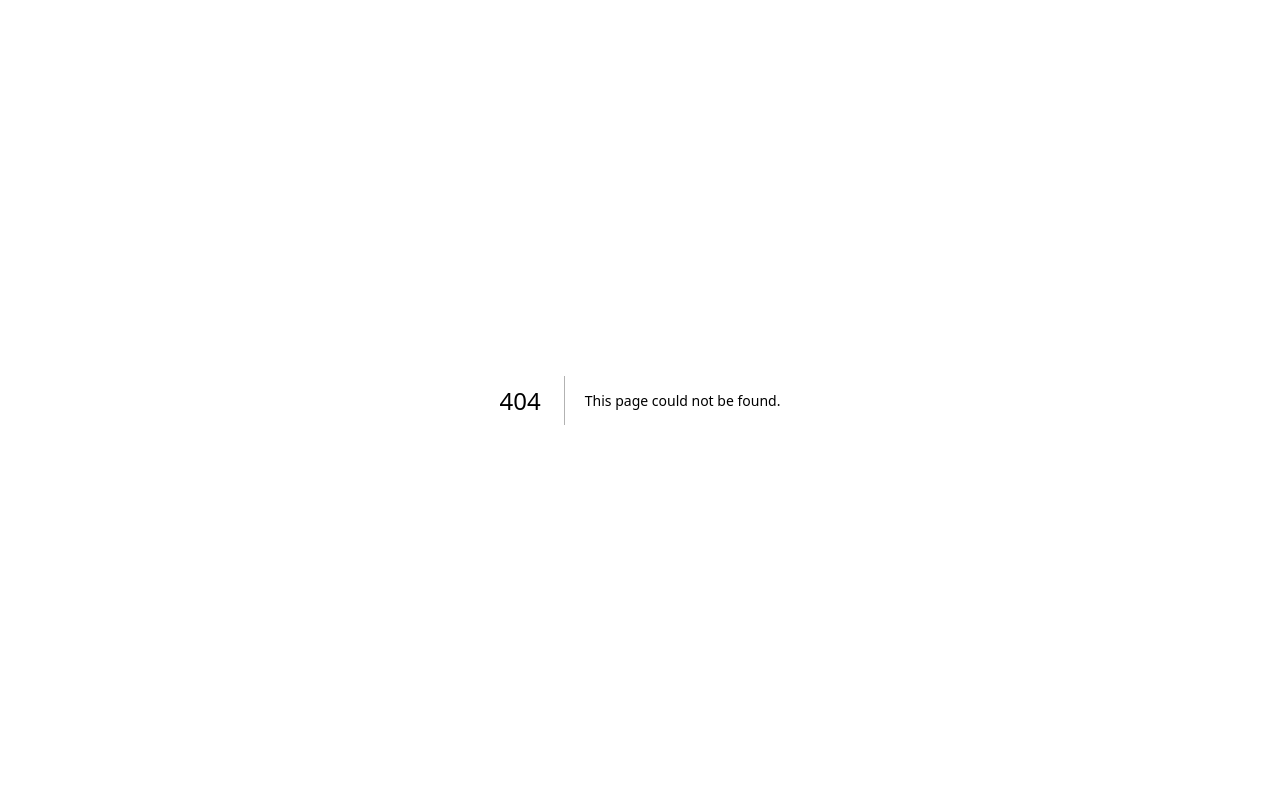
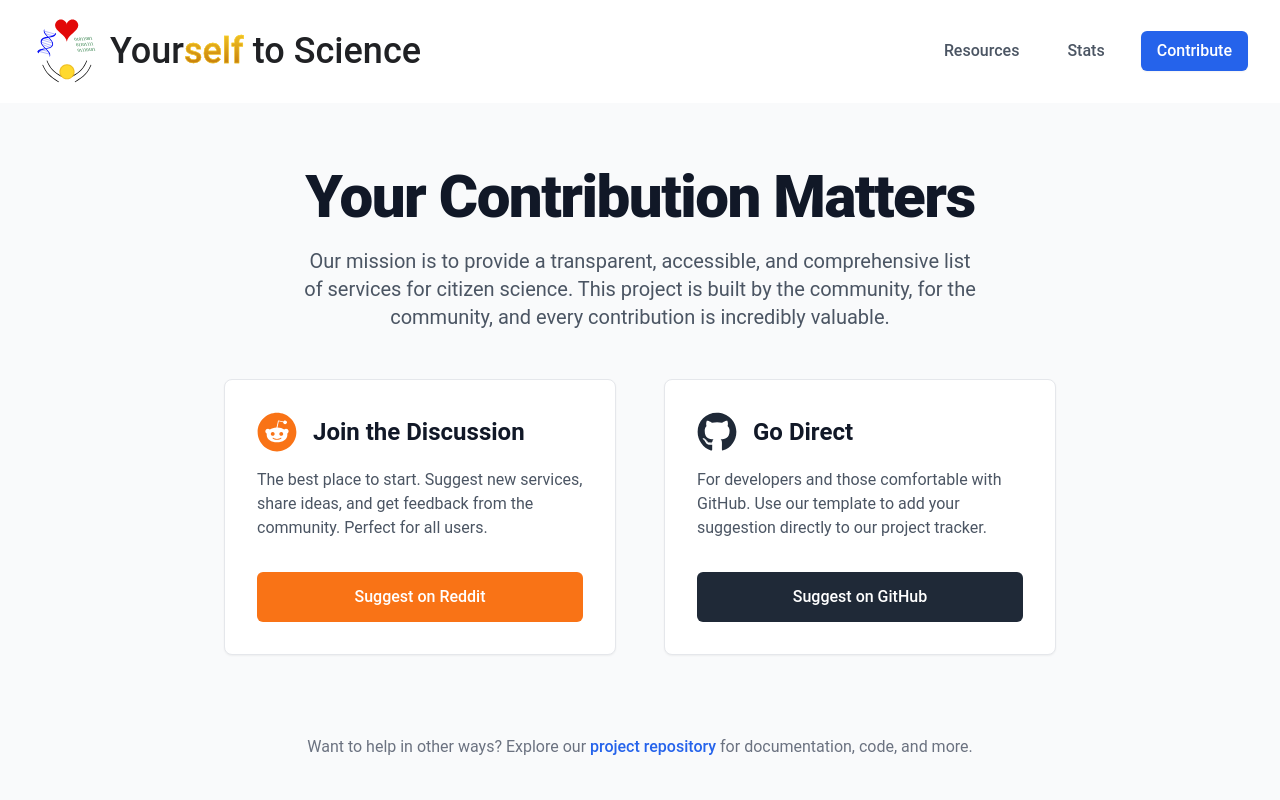
Before and after one commit to yourselftoscience/yourselftoscience.org, a Next.js app: page /contribute in a window 1280 px wide. Before the commit this address had no page. Shown: the top 800 px of the page. Built offline with nearby package versions, Linux system fonts and the light colour scheme.

Commit message:
feat: enhance sitemap with new resource URLs, update generateSitemap script for improved URL management, and add contribute page for user submissions

```diff
--- /dev/null
+++ b/src/app/contribute/ContributeClientPage.js
@@ -0,0 +1,99 @@
+'use client';
+
+import Link from 'next/link';
+import { FaReddit, FaGithub } from 'react-icons/fa';
+import Header from '@/components/Header';
+import Footer from '@/components/Footer';
+import { useScroll } from 'framer-motion';
+
+export default function ContributeClientPage() {
+  const { scrollY } = useScroll();
+  const redditSuggestUrl = `https://www.reddit.com/r/YourselfToScience/submit?title=Suggestion%3A%20New%20Service%20-%20[Service%20Title]&text=Please%20fill%20out%20the%20following%20information%20as%20completely%20as%20possible.%0A%0A**Service%20Title%3A**%0A%0A**Service%20Link%3A**%0A%0A**Data%20Types%3A**%20(e.g.%2C%20Genome%2C%20Health%20data%2C%20Fitbit%20data%2C%20etc.)%0A%0A**Countries%20Available%3A**%20(e.g.%2C%20Worldwide%2C%20United%20States%2C%20etc.)%0A%0A**Why%20it's%20a%20good%20fit%20for%20the%20list%3A**`;
+  const githubSuggestUrl = `https://github.com/yourselftoscience/yourselftoscience.org/issues/new?template=suggest-a-service.md&title=Suggestion:%20New%20Service%20-%20[Service%20Title]`;
+
+  return (
+    <div className="min-h-screen flex flex-col bg-white">
+      <Header scrollY={scrollY} />
+      <div className="flex-grow bg-gray-50">
+        <main className="max-w-4xl mx-auto px-4 py-16 sm:px-6 lg:px-8">
+          <div className="text-center">
+            <h1 className="text-4xl font-extrabold tracking-tight text-gray-900 sm:text-5xl md:text-6xl">
+              <span className="block">Your Contribution Matters</span>
+            </h1>
+            <p className="mt-4 max-w-2xl mx-auto text-base text-gray-600 sm:text-lg md:mt-5 md:text-xl">
+              Our mission is to provide a transparent, accessible, and comprehensive list of services for citizen science. This project is built by the community, for the community, and every contribution is incredibly valuable.
+            </p>
+          </div>
+
+          <div className="mt-12 grid gap-8 md:grid-cols-2 md:gap-12">
+            {/* Option 1: Reddit */}
+            <div className="flex flex-col rounded-lg border border-gray-200 bg-white shadow-sm overflow-hidden transition-all duration-300 ease-in-out hover:shadow-lg hover:-translate-y-1">
+              <div className="flex-1 p-8 flex flex-col justify-between">
+                <div className="flex-1">
+                  <div className="flex items-center space-x-4">
+                    <FaReddit className="h-10 w-10 text-orange-500" />
+                    <h2 className="text-2xl font-semibold text-gray-900">Join the Discussion</h2>
+                  </div>
+                  <p className="mt-4 text-base text-gray-600">
+                    The best place to start. Suggest new services, share ideas, and get feedback from the community. Perfect for all users.
+                  </p>
+                </div>
+                <div className="mt-8">
+                  <Link
+                    href={redditSuggestUrl}
+                    target="_blank"
+                    rel="noopener noreferrer"
+                    className="w-full inline-flex justify-center items-center px-6 py-3 border border-transparent text-base font-medium rounded-md text-white bg-orange-500 hover:bg-orange-600 focus:outline-none focus:ring-2 focus:ring-offset-2 focus:ring-orange-500"
+                  >
+                    Suggest on Reddit
+                  </Link>
+                </div>
+              </div>
+            </div>
+
+            {/* Option 2: GitHub */}
+            <div className="flex flex-col rounded-lg border border-gray-200 bg-white shadow-sm overflow-hidden transition-all duration-300 ease-in-out hover:shadow-lg hover:-translate-y-1">
+              <div className="flex-1 p-8 flex flex-col justify-between">
+                <div className="flex-1">
+                  <div className="flex items-center space-x-4">
+                    <FaGithub className="h-10 w-10 text-gray-800" />
+                    <h2 className="text-2xl font-semibold text-gray-900">Go Direct</h2>
+                  </div>
+                  <p className="mt-4 text-base text-gray-600">
+                    For developers and those comfortable with GitHub. Use our template to add your suggestion directly to our project tracker.
+                  </p>
+                </div>
+                <div className="mt-8">
+                  <Link
+                    href={githubSuggestUrl}
+                    target="_blank"
+                    rel="noopener noreferrer"
+                    className="w-full inline-flex justify-center items-center px-6 py-3 border border-transparent text-base font-medium rounded-md text-white bg-gray-800 hover:bg-gray-900 focus:outline-none focus:ring-2 focus:ring-offset-2 focus:ring-gray-700"
+                  >
+                    Suggest on GitHub
+                  </Link>
+                </div>
+              </div>
+            </div>
+          </div>
+
+          <div className="mt-20 text-center text-gray-500">
+            <p>
+              Want to help in other ways? Explore our{' '}
+              <Link
+                href="https://github.com/yourselftoscience/yourselftoscience.org"
+                className="font-medium text-blue-600 hover:text-blue-500"
+                target="_blank"
+                rel="noopener noreferrer"
+              >
+                project repository
+              </Link>{' '}
+              for documentation, code, and more.
+            </p>
+          </div>
+        </main>
+      </div>
+      <Footer />
+    </div>
+  );
+}
--- /dev/null
+++ b/src/app/contribute/page.js
@@ -0,0 +1,10 @@
+import ContributeClientPage from './ContributeClientPage';
+
+export const metadata = {
+  title: 'Contribute to Yourself To Science',
+  description: 'Help build the future of citizen science. Suggest a new service, join the community discussion, or contribute to the code.',
+};
+
+export default function ContributePage() {
+  return <ContributeClientPage />;
+}
--- a/src/app/page.js
+++ b/src/app/page.js
@@ -616,8 +616,9 @@ function HomePageContent({ scrollY }) {
               onChange={(e) => handlePaymentCheckboxChange(option, e.target.checked)}
               className="mr-2 h-4 w-4 text-google-blue border-gray-400 rounded focus:ring-google-blue focus:ring-offset-0 focus:ring-1"
             />
-            <label htmlFor={`payment-${option.value}-mobile`} className="text-base font-normal text-google-text-secondary flex items-center cursor-pointer">
-              <span className="mr-1.5">{option.emoji}</span> {option.label}
+            <label htmlFor={`payment-${option.value}-mobile`} className="text-base font-normal text-google-text-secondary flex items-center gap-2 cursor-pointer">
+              <span>{option.emoji}</span>
+              <span>{option.label}</span>
             </label>
           </div>
         ))}
@@ -690,9 +691,7 @@ function HomePageContent({ scrollY }) {
           </div>
           <div className="mt-4 flex flex-col gap-2">
             <Link
-              href="https://github.com/yourselftoscience/yourselftoscience.org/issues/new?template=suggest-a-service.md"
-              target="_blank"
-              rel="noopener noreferrer"
+              href="/contribute"
               className="w-full flex items-center justify-center gap-2 px-4 py-2 text-sm font-medium text-white bg-apple-accent rounded-lg hover:bg-opacity-90 focus:ring-4 focus:outline-none focus:ring-blue-300 transition-colors"
             >
               <FaPlus />
@@ -701,7 +700,7 @@ function HomePageContent({ scrollY }) {
 
             <Link
               href="/stats#data"
-              className="w-full flex items-center justify-center gap-2 px-4 py-2 text-sm font-medium text-apple-accent border border-apple-accent rounded-lg hover:bg-apple-accent/10 focus:ring-4 focus:outline-none focus:ring-blue-300 transition-colors"
+              className="w-full flex items-center justify-center gap-2 px-4 py-2 rounded border border-apple-accent text-apple-accent text-sm font-medium hover:bg-apple-accent/10 transition-colors"
             >
               <FaDownload />
               Download Dataset
@@ -800,17 +799,15 @@ function HomePageContent({ scrollY }) {
           {/* Mobile Buttons */}
           <div className="mt-8 flex flex-col items-center gap-2 w-full max-w-xs mx-auto lg:hidden">
              <Link
-                href="https://github.com/yourselftoscience/yourselftoscience.org/issues/new?template=suggest-a-service.md"
-                target="_blank"
-                rel="noopener noreferrer"
-                className="w-full px-4 py-2 rounded bg-apple-accent text-white text-sm font-medium hover:opacity-90 transition-opacity"
+                href="/contribute"
+                className="w-full flex items-center justify-center gap-2 px-4 py-2 rounded bg-apple-accent text-white text-sm font-medium hover:opacity-90 transition-opacity"
               >
                 <FaPlus />
                 Suggest a Service
               </Link>
               <Link
                 href="/stats#data"
-                className="w-full px-4 py-2 rounded border border-apple-accent text-apple-accent text-sm font-medium hover:bg-apple-accent/10 transition-colors"
+                className="w-full flex items-center justify-center gap-2 px-4 py-2 rounded border border-apple-accent text-apple-accent text-sm font-medium hover:bg-apple-accent/10 transition-colors"
               >
                 <FaDownload />
                 Download Dataset
--- a/src/components/Footer.js
+++ b/src/components/Footer.js
@@ -17,7 +17,7 @@ export default function Footer() {
 
   const navLinks = [
     { name: 'Stats', href: '/stats', external: false },
-    { name: 'Suggest a Service', href: 'https://github.com/yourselftoscience/yourselftoscience.org/issues/new?template=suggest-a-service.md', external: true },
+    { name: 'Suggest a Service', href: '/contribute', external: false },
     { name: 'PDF Version', href: '/yourselftoscience.pdf', external: true },
   ];
 
--- a/src/components/Header.tsx
+++ b/src/components/Header.tsx
@@ -8,7 +8,8 @@ import {
   motion,
   useTransform,
   MotionValue,
-  useMotionValueEvent
+  useMotionValueEvent,
+  AnimatePresence
 } from 'framer-motion';
 
 // Dynamically import AnimatedWord
@@ -53,8 +54,13 @@ export default function Header({ scrollY }: HeaderProps) {
 
   const [currentWord, setCurrentWord] = useState(words[0]);
   const [isSticky, setIsSticky] = useState(false);
+  const [isMobileMenuOpen, setIsMobileMenuOpen] = useState(false);
   const intervalIdRef = useRef<NodeJS.Timeout | null>(null);
   const wasSticky = useRef(isSticky);
+
+  const toggleMobileMenu = () => {
+    setIsMobileMenuOpen(prev => !prev);
+  };
 
   // Effect to set initial sticky state after mount
   useEffect(() => {
@@ -90,10 +96,6 @@ export default function Header({ scrollY }: HeaderProps) {
       if (isSticky && intervalIdRef.current) {
         clearInterval(intervalIdRef.current);
         intervalIdRef.current = null;
-        // Ensure 'self' is displayed when sticky
-        if (currentWord !== 'self') {
-           setCurrentWord('self'); // Use direct string 'self'
-        }
       } else if (!isSticky && !intervalIdRef.current) {
         // Start interval only if not sticky
         setCurrentWord(words[0]); // Start with 'self'
@@ -137,6 +139,12 @@ export default function Header({ scrollY }: HeaderProps) {
   // --- End Hook calls ---
 
 
+  // --- START: Refactored SVG Path ---
+  // Extracting the complex ternary logic into a variable for clarity and to avoid linter parsing issues.
+  const mobileMenuIconPath = isMobileMenuOpen ? "M6 18L18 6M6 6l12 12" : "M4 6h16M4 12h16M4 18h16";
+  // --- END: Refactored SVG Path ---
+
+
   // Determine layout mode for title alignment/wrapping
   const useInlineLayout = !isMobile || isSticky;
 
@@ -158,7 +166,7 @@ export default function Header({ scrollY }: HeaderProps) {
   // --- Main Render (only runs after mounting) ---
   return (
     <motion.header
-       className={`w-full sticky top-0 z-30 flex items-center border-b bg-white px-4`}
+       className={`w-full sticky top-0 z-30 flex items-center justify-between border-b bg-white px-4 md:px-6 lg:px-8`}
        style={{
          paddingTop: headerPaddingY,
          paddingBottom: headerPaddingY,
@@ -204,6 +212,71 @@ export default function Header({ scrollY }: HeaderProps) {
            <span className={useInlineLayout ? '' : 'inline-block'}>&nbsp;to Science</span>
         </motion.h1>
       </Link>
+
+      {/* --- Desktop Navigation --- */}
+      <nav className="hidden md:flex items-center space-x-3 lg:space-x-6">
+        <Link href="/" className="text-base font-medium text-gray-600 hover:text-gray-900 transition-colors px-3 py-2 rounded-md">
+            Resources
+        </Link>
+        <Link href="/stats" className="text-base font-medium text-gray-600 hover:text-gray-900 transition-colors px-3 py-2 rounded-md">
+            Stats
+        </Link>
+        <Link href="/contribute" className="text-base font-medium text-white bg-blue-600 px-4 py-2 rounded-md hover:bg-blue-700 transition-colors shadow-sm hover:shadow-md">
+            Contribute
+        </Link>
+      </nav>
+
+      {/* --- Mobile Menu Button --- */}
+      <div className="md:hidden">
+        <button
+          onClick={toggleMobileMenu}
+          className="p-2 rounded-md text-gray-700 hover:bg-gray-100 focus:outline-none focus:ring-2 focus:ring-inset focus:ring-blue-500"
+          aria-label="Toggle menu"
+        >
+          <svg className="h-6 w-6" stroke="currentColor" fill="none" viewBox="0 0 24 24">
+            <path strokeLinecap="round" strokeLinejoin="round" strokeWidth="2" d={mobileMenuIconPath} />
+          </svg>
+        </button>
+      </div>
+
+      {/* --- Mobile Menu Drawer --- */}
+      <AnimatePresence>
+        {isMobileMenuOpen && (
+          <motion.div
+            initial={{ opacity: 0 }}
+            animate={{ opacity: 1 }}
+            exit={{ opacity: 0 }}
+            transition={{ duration: 0.2 }}
+            className="fixed inset-0 z-40 bg-black/20 backdrop-blur-sm md:hidden"
+            onClick={toggleMobileMenu}
+          >
+            <motion.div
+              initial={{ x: '100%' }}
+              animate={{ x: 0 }}
+              exit={{ x: '100%' }}
+              transition={{ type: 'spring', stiffness: 300, damping: 30 }}
+              className="fixed top-0 right-0 bottom-0 w-full max-w-xs bg-white shadow-lg"
+              onClick={(e) => e.stopPropagation()}
+            >
+              <div className="p-5 pt-20">
+                <nav className="flex flex-col space-y-2">
+                  <Link href="/" className="px-4 py-2 text-lg font-medium text-gray-700 hover:bg-gray-100 rounded-md transition-colors" onClick={toggleMobileMenu}>
+                    Resources
+                  </Link>
+                  <Link href="/stats" className="px-4 py-2 text-lg font-medium text-gray-700 hover:bg-gray-100 rounded-md transition-colors" onClick={toggleMobileMenu}>
+                    Stats
+                  </Link>
+                  <div className="pt-6">
+                    <Link href="/contribute" className="w-full block text-center text-lg font-medium text-white bg-blue-600 px-4 py-3 rounded-md hover:bg-blue-700 transition-colors shadow-sm hover:shadow-md" onClick={toggleMobileMenu}>
+                      Contribute
+                    </Link>
+                  </div>
+                </nav>
+              </div>
+            </motion.div>
+          </motion.div>
+        )}
+      </AnimatePresence>
     </motion.header>
   );
 }
```
Also changed, not shown: scripts/generateSitemap.js (+19 -27 lines), scripts/temp-extract.mjs (deleted, +0 -8 lines), 2 other files (tests, documents, lock files or other folders).
